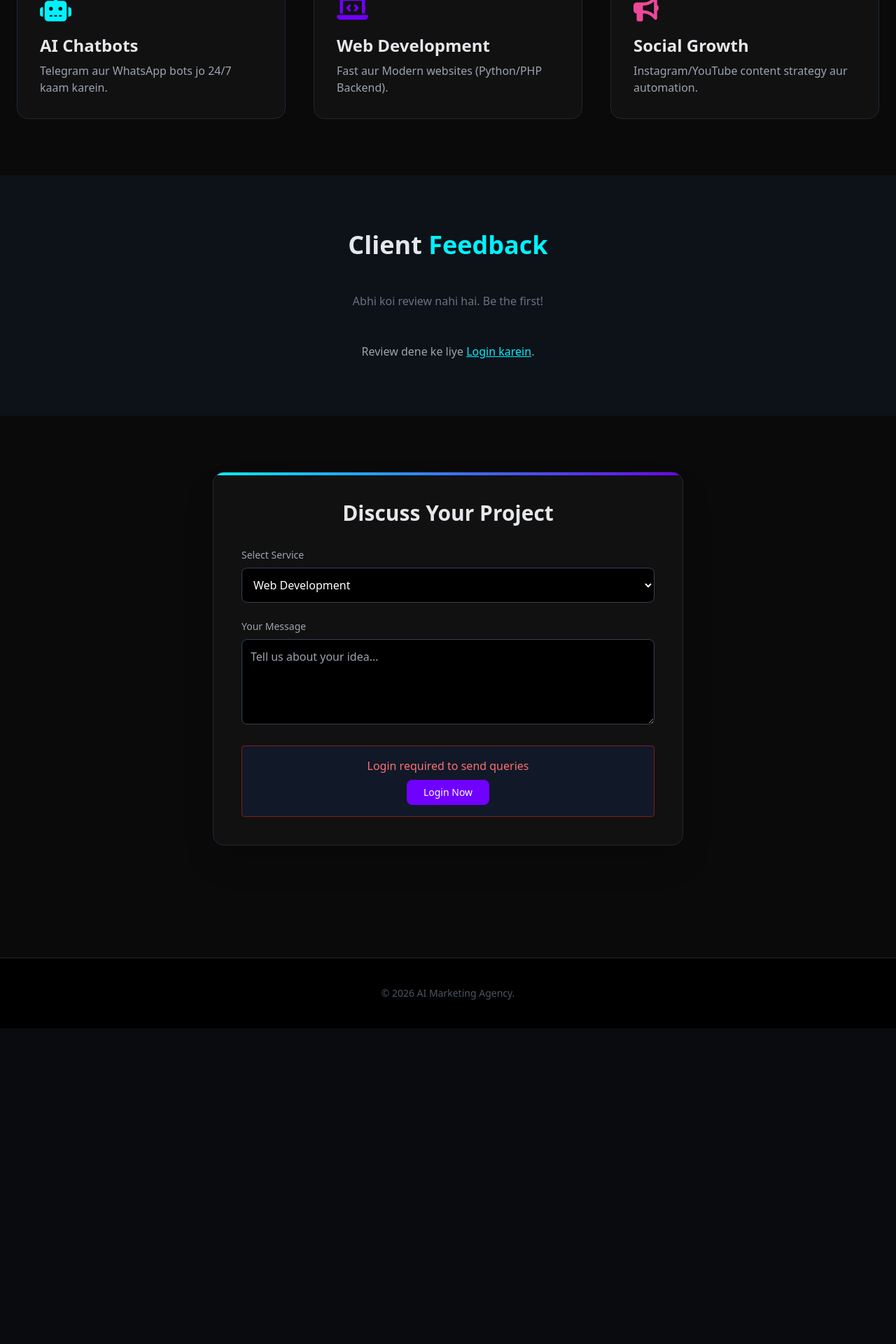
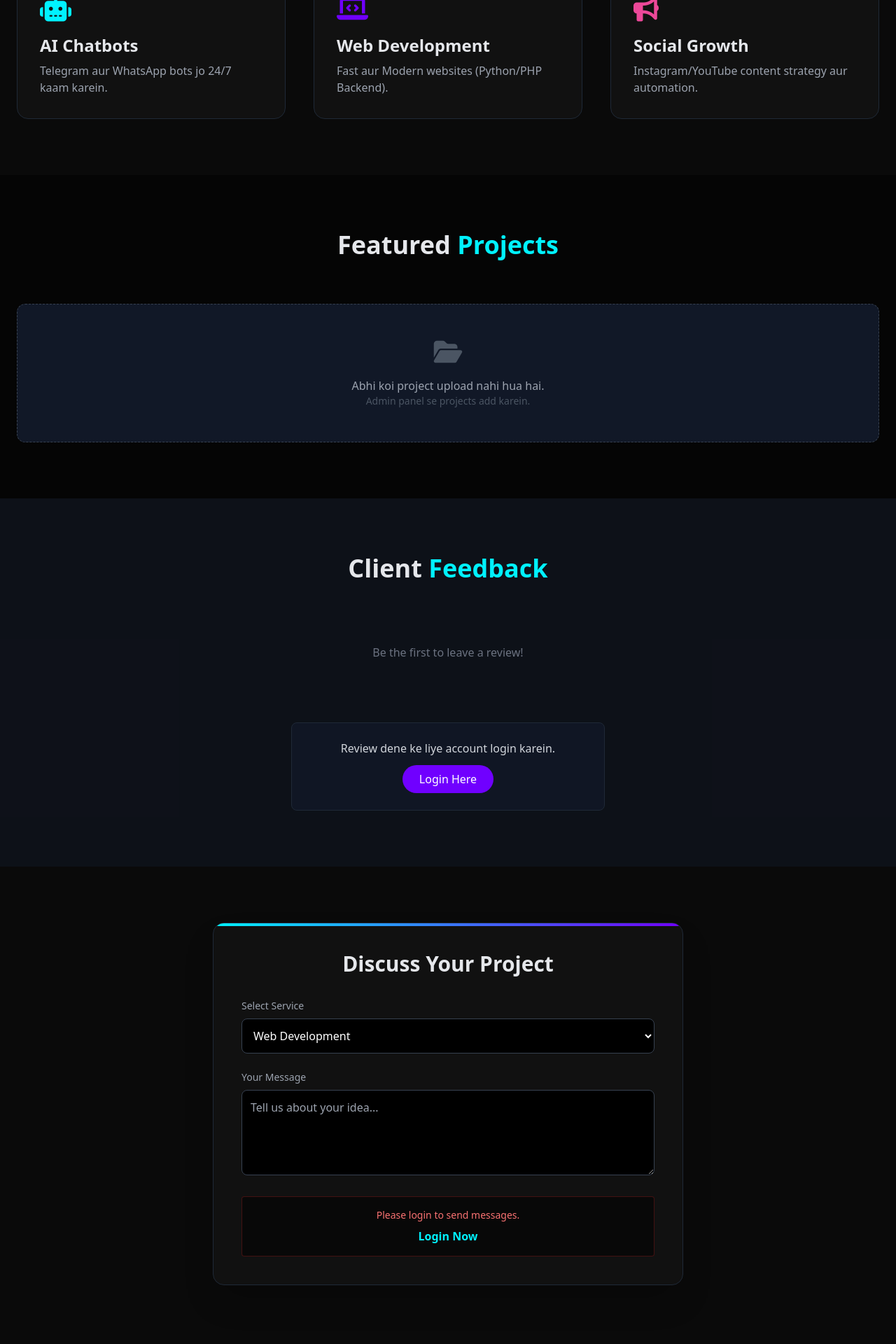
Before and after one commit to KingOfMusicBot/ai_agency, a Flask app: page / in a window 1280 px wide. Shown: the part 1120-3040 px from the top of the page at 70% size. Before the commit the page ends 2589 px from the top, so only its background shows below. Run offline with Flask 3, Linux system fonts and the light colour scheme; data that the repository does not hold is empty; some libraries are stand-ins or nearby versions.

Commit message:
Update index.html

```diff
--- a/templates/index.html
+++ b/templates/index.html
@@ -47,38 +47,67 @@
     </div>
 </section>
 
+<section id="portfolio" class="py-20 bg-black/50">
+    <div class="container mx-auto px-6">
+        <h2 class="text-4xl font-bold text-center mb-16">Featured <span class="text-primary">Projects</span></h2>
+
+        <div class="grid md:grid-cols-2 gap-8">
+            {% for project in projects %}
+            <div class="relative group overflow-hidden rounded-xl border border-gray-800 h-72">
+                <img src="{{ project.image_url }}" class="w-full h-full object-cover transition duration-500 group-hover:scale-110 opacity-60 group-hover:opacity-100">
+
+                <div class="absolute inset-0 bg-black/80 flex flex-col justify-center items-center opacity-0 group-hover:opacity-100 transition duration-300 p-6 text-center">
+                    <span class="text-primary text-xs font-bold uppercase tracking-widest mb-2 px-2 py-1 border border-primary rounded">{{ project.category }}</span>
+                    <h3 class="text-2xl font-bold text-white mb-2">{{ project.title }}</h3>
+                    <p class="text-gray-300 text-sm">{{ project.description }}</p>
+                </div>
+            </div>
+            {% else %}
+            <div class="col-span-2 text-center py-12 bg-gray-900 rounded-xl border border-dashed border-gray-700">
+                <i class="fas fa-folder-open text-4xl text-gray-600 mb-4"></i>
+                <p class="text-gray-400">Abhi koi project upload nahi hua hai.</p>
+                <p class="text-sm text-gray-600">Admin panel se projects add karein.</p>
+            </div>
+            {% endfor %}
+            </div>
+    </div>
+</section>
+
 <section class="py-20 bg-gray-900/50">
     <div class="container mx-auto px-6">
         <h2 class="text-4xl font-bold text-center mb-12">Client <span class="text-primary">Feedback</span></h2>
 
         <div class="grid md:grid-cols-3 gap-6 mb-12">
             {% for review in reviews %}
-            <div class="bg-black p-6 rounded-xl border border-gray-800">
-                <div class="text-yellow-400 mb-2">
+            <div class="bg-black p-6 rounded-xl border border-gray-800 relative">
+                <i class="fas fa-quote-left text-gray-700 text-4xl absolute top-4 left-4 opacity-50"></i>
+                <div class="text-yellow-400 mb-2 relative z-10 text-right">
                     {% for i in range(review.rating) %}★{% endfor %}
                 </div>
-                <p class="text-gray-300 italic mb-4">"{{ review.comment }}"</p>
-                <div class="flex items-center gap-3">
+                <p class="text-gray-300 italic mb-4 relative z-10 pt-2">"{{ review.comment }}"</p>
+                <div class="flex items-center gap-3 border-t border-gray-800 pt-4 mt-2">
                     <div class="w-8 h-8 bg-secondary rounded-full flex items-center justify-center font-bold text-white">
-                        {{ review.user_name[0] }}
+                        {{ review.user_name[0] | upper }}
                     </div>
-                    <span class="font-bold text-sm">{{ review.user_name }}</span>
+                    <span class="font-bold text-sm text-primary">{{ review.user_name }}</span>
                 </div>
             </div>
             {% else %}
-            <div class="col-span-3 text-center text-gray-500">
-                Abhi koi review nahi hai. Be the first!
+            <div class="col-span-3 text-center text-gray-500 py-10">
+                Be the first to leave a review!
             </div>
             {% endfor %}
         </div>
 
         {% if user %}
-        <div class="max-w-xl mx-auto bg-cardbg p-8 rounded-xl border border-gray-700">
-            <h3 class="text-xl font-bold mb-4">Leave a Review</h3>
+        <div class="max-w-xl mx-auto bg-cardbg p-8 rounded-xl border border-gray-700 shadow-lg">
+            <h3 class="text-xl font-bold mb-4 flex items-center gap-2">
+                <i class="fas fa-star text-yellow-400"></i> Leave a Review
+            </h3>
             <form action="/submit-review" method="POST">
                 <div class="mb-4">
                     <label class="block text-sm text-gray-400 mb-2">Rating</label>
-                    <select name="rating" class="w-full bg-black border border-gray-600 rounded p-2 text-white">
+                    <select name="rating" class="w-full bg-black border border-gray-600 rounded-lg p-3 text-white focus:border-primary outline-none">
                         <option value="5">⭐⭐⭐⭐⭐ (Excellent)</option>
                         <option value="4">⭐⭐⭐⭐ (Good)</option>
                         <option value="3">⭐⭐⭐ (Average)</option>
@@ -86,14 +115,17 @@
                 </div>
                 <div class="mb-4">
                     <label class="block text-sm text-gray-400 mb-2">Comment</label>
-                    <textarea name="comment" rows="3" required class="w-full bg-black border border-gray-600 rounded p-2 text-white" placeholder="Service kaisi lagi?"></textarea>
+                    <textarea name="comment" rows="3" required class="w-full bg-black border border-gray-600 rounded-lg p-3 text-white focus:border-primary outline-none" placeholder="Service kaisi lagi?"></textarea>
                 </div>
-                <button type="submit" class="bg-primary text-black font-bold px-6 py-2 rounded hover:bg-cyan-400 w-full">Submit Review</button>
+                <button type="submit" class="bg-primary text-black font-bold px-6 py-3 rounded-lg hover:bg-cyan-400 w-full transition transform hover:scale-105">
+                    Submit Review
+                </button>
             </form>
         </div>
         {% else %}
-        <div class="text-center">
-            <p class="text-gray-400">Review dene ke liye <a href="/login" class="text-primary underline">Login karein</a>.</p>
+        <div class="text-center bg-gray-900/80 p-6 rounded-lg max-w-md mx-auto border border-gray-800">
+            <p class="text-gray-300 mb-3">Review dene ke liye account login karein.</p>
+            <a href="/login" class="inline-block bg-secondary text-white px-6 py-2 rounded-full hover:bg-purple-600 transition">Login Here</a>
         </div>
         {% endif %}
     </div>
@@ -107,7 +139,7 @@
         <form action="/submit-query" method="POST" class="space-y-6">
             <div>
                 <label class="block mb-2 text-sm text-gray-400">Select Service</label>
-                <select name="service" class="w-full p-3 bg-black border border-gray-700 rounded-lg focus:border-primary outline-none text-white">
+                <select name="service" class="w-full p-3 bg-black border border-gray-700 rounded-lg focus:border-primary outline-none text-white transition">
                     <option>Web Development</option>
                     <option>Telegram Bot</option>
                     <option>AI Marketing</option>
@@ -116,17 +148,17 @@
             </div>
             <div>
                 <label class="block mb-2 text-sm text-gray-400">Your Message</label>
-                <textarea name="message" rows="4" class="w-full p-3 bg-black border border-gray-700 rounded-lg focus:border-primary outline-none text-white" placeholder="Tell us about your idea..."></textarea>
+                <textarea name="message" rows="4" class="w-full p-3 bg-black border border-gray-700 rounded-lg focus:border-primary outline-none text-white transition" placeholder="Tell us about your idea..."></textarea>
             </div>
 
             {% if user %}
-                <button type="submit" class="w-full bg-gradient-to-r from-primary to-secondary text-white font-bold py-3 rounded-lg hover:opacity-90 transition">
-                    Submit Query
+                <button type="submit" class="w-full bg-gradient-to-r from-primary to-secondary text-white font-bold py-3 rounded-lg hover:opacity-90 transition transform hover:scale-105 shadow-lg">
+                    Send Message <i class="fas fa-paper-plane ml-2"></i>
                 </button>
             {% else %}
-                <div class="text-center bg-gray-900 p-4 rounded border border-red-900">
-                    <p class="text-red-400 mb-2">Login required to send queries</p>
-                    <a href="/login" class="inline-block bg-secondary px-6 py-2 rounded-lg text-white text-sm">Login Now</a>
+                <div class="text-center bg-black/50 p-4 rounded border border-red-900/50">
+                    <p class="text-red-400 mb-2 text-sm">Please login to send messages.</p>
+                    <a href="/login" class="text-primary hover:underline font-bold">Login Now</a>
                 </div>
             {% endif %}
         </form>
```
